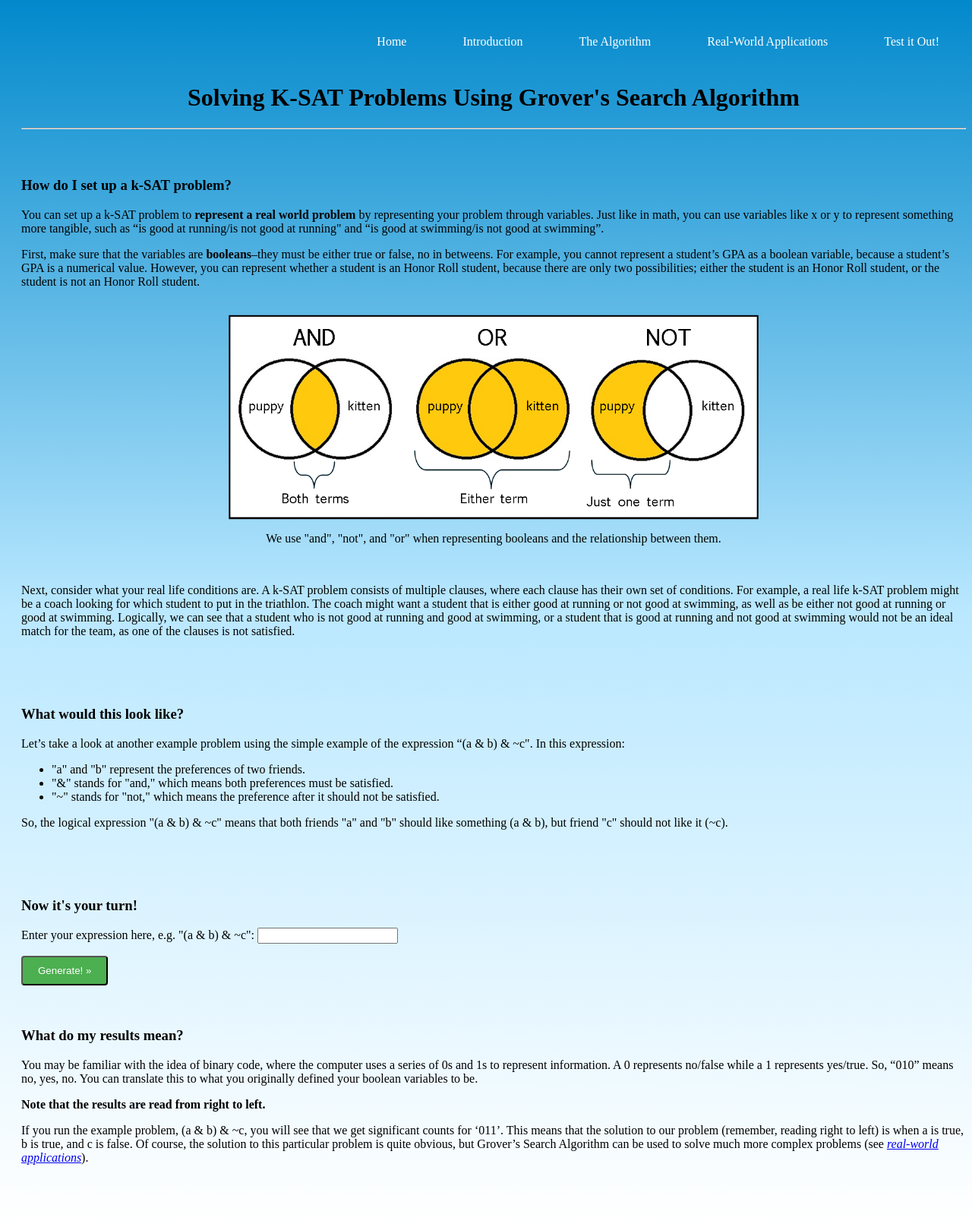
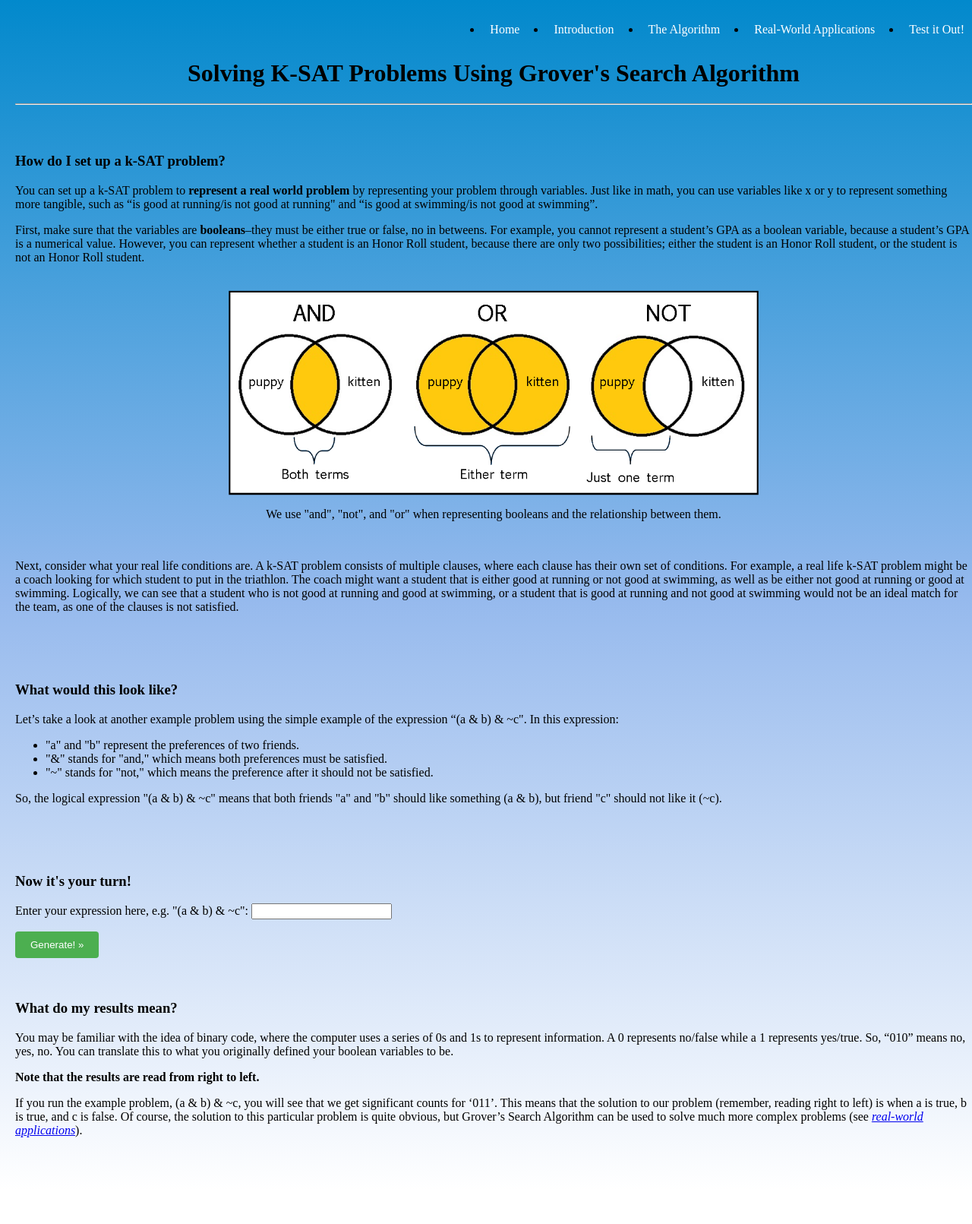
Before and after one commit to emefendy/grover-website, a Django app: page /test/ in a window 1280 px wide. Shown: the whole page at 76% size. After the commit the page ends 1497 px from the top, so only its background shows below. Run offline with Django 4.2, Linux system fonts and the light colour scheme; some libraries are stand-ins or nearby versions; some web fonts are replaced.

Commit message:
Update styles.css

```diff
--- a/grovers/static/styles.css
+++ b/grovers/static/styles.css
@@ -1,49 +1,59 @@
-/* styles.css */
-.center-image {
+/* Common styles for centering elements */
+.center-image,
+.centered-text {
   display: block;
   margin: 0 auto;
+  text-align: center;
 }
 
-.centered-text {
-    text-align: center;
-
-}
-
+/* Common styles for text alignment and color */
 .purple-text {
   text-align: center;
   color: #ccb0f7;
 }
 
+/* Define common colors as CSS variables */
+:root {
+  --primary-color: #4CAF50;
+  --secondary-color: #45a049;
+  --background-color-index: #ccb0f7;
+  --background-color-test: #95b9ed;
+  --background-color-applications: #e38705;
+  --background-color-algorithm: #02a365;
+  --background-color-intro: #0a0273;
+}
+
+/* Global styles */
+body {
+  margin: 0;
+  padding: 0;
+}
+
+/* Page-specific styles */
 body.index-page {
-
-  /* Define the gradient using linear-gradient with three colors */
-  background-image: linear-gradient(to bottom, #5102a6, #e9c7ff, #ffffff);
-  background-color: #ccb0f7;
+  background-image: linear-gradient(to bottom, #5102a6, var(--background-color-index), #ffffff);
 }
 
 body.test-page {
-    background-image: linear-gradient(to bottom, #0289cc, #bae8ff, #ffffff);
-    background-color: #95b9ed;
+  background-image: linear-gradient(to bottom, #0289cc, var(--background-color-test), #ffffff);
 }
 
 body.applications-page {
-    background-image: linear-gradient(to bottom, #fc9f1c, #fcd092, #ffffff);
-    background-color: #e38705;
+  background-image: linear-gradient(to bottom, #fc9f1c, var(--background-color-applications), #ffffff);
 }
 
 body.algorithm-page {
-    background-image: linear-gradient(to bottom, #11bf7c, #88d1b5, #ffffff);
-    background-color: #02a365;
+  background-image: linear-gradient(to bottom, #11bf7c, var(--background-color-algorithm), #ffffff);
 }
 
 body.intro-page {
-    background-image: linear-gradient(to bottom, #4138ba, #716bbf, #ffffff);
-    background-color: #0a0273;
+  background-image: linear-gradient(to bottom, #4138ba, var(--background-color-intro), #ffffff);
 }
 
+/* Common button styles */
 .custom-button {
   /* Button background color */
-  background-color: #4CAF50;
+  background-color: var(--primary-color);
   /* Button text color */
   color: white;
   /* Add some padding to make the button bigger */
@@ -52,14 +62,17 @@
   border-radius: 4px;
   /* Add a hover effect when the mouse is over the button */
   transition: background-color 0.3s ease;
+  /* Remove default button styles */
+  border: none;
+  outline: none;
+  cursor: pointer;
 }
 
 .custom-button:hover {
-  background-color: #45a049;
+  background-color: var(--secondary-color);
 }
 
-
-
+/* Header styles */
 .hero {
   width: 100%;
   margin: auto;
@@ -69,23 +82,22 @@
   margin: 30px auto;
   display: flex;
   align-items: center;
-
 }
 
-ul{
+ul {
   flex: 1;
-    text-align: right;
+  display: flex;
+  justify-content: flex-end;
+  list-style: none;
+  padding: 0;
+  margin: 0;
 }
 
-ul li{
-    display: inline-block;
-    list-style: none;
-    margin: 0 25px;
-
+ul li {
+  margin-left: 25px;
 }
 
-ul li a{
-
+ul li a {
   text-decoration: none;
   color: #ffffff;
   padding: 0 10px;
@@ -102,9 +114,7 @@
   transform: translateX(-50%);
   top: -35px;
   transition: 0.5s;
-
 }
-
 ul li a:hover::after {
   width: 100%;
 }
```
Lines whose indentation alone changed are shown as unchanged.
